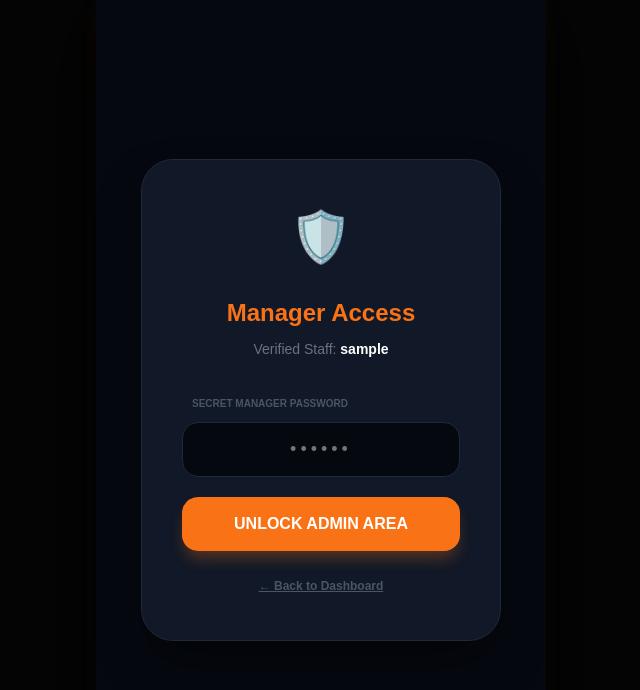
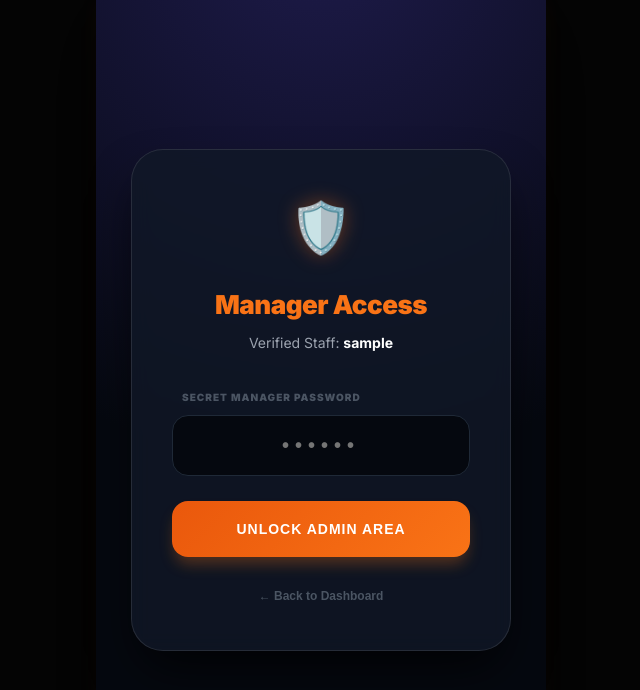
Before and after one commit to kalyan-1845/smart-menu-app, a React (Vite) app in the folder frontend/: page /manager-login in a window 1280 px wide. Shown: the top 690 px of the page, without its empty margins (319-959 px from the left). Built offline with nearby package versions, Linux system fonts and the light colour scheme; sample sign-in values are in the browser's storage.

Commit message:
all set now

```diff
--- a/frontend/src/ManagerLogin.jsx
+++ b/frontend/src/ManagerLogin.jsx
@@ -1,66 +1,65 @@
-import React, { useState } from "react";
+import React, { useState, useEffect } from "react";
 import { useNavigate } from "react-router-dom";
 
-/**
- * ManagerLogin Component
- * Acts as a secondary security layer for the Admin Panel.
- * Requires a universal manager password ('bb1972') to proceed.
- */
 const ManagerLogin = () => {
     const [password, setPassword] = useState("");
+    const [error, setError] = useState(""); // Added error state for better UI feedback
     const navigate = useNavigate();
 
-    // Grabs the username of the currently logged-in owner
     const username = localStorage.getItem("ownerUsername") || "Authorized User";
+
+    // Clear any stale auth state on mount
+    useEffect(() => {
+        localStorage.removeItem("managerAuthenticated");
+    }, []);
 
     const handleAccessSubmit = (e) => {
         e.preventDefault();
+        setError(""); // Clear previous errors
 
-        // 🔐 Universal Manager Password check
         if (password === "bb1972") {
-            // Store a local flag to prove they passed this specific login gate
             localStorage.setItem("managerAuthenticated", "true");
-
-            // Allow them into the Admin/Manage Menu area
             navigate("/admin");
         } else {
-            // Clear input on failure to allow a fresh attempt
             setPassword("");
-            alert("❌ Incorrect Manager Password. Access Denied.");
+            setError("❌ Incorrect Password"); // Set error message instead of alert
         }
     };
 
     return (
-        <div style={{ minHeight: '100vh', background: '#05080F', color: 'white', display: 'flex', justifyContent: 'center', alignItems: 'center', fontFamily: 'sans-serif', padding: '20px' }}>
-            <form onSubmit={handleAccessSubmit} style={{ background: '#111827', padding: '40px', borderRadius: '32px', border: '1px solid #1f2937', width: '100%', maxWidth: '360px', textAlign: 'center', boxShadow: '0 25px 50px -12px rgba(0, 0, 0, 0.5)' }}>
+        <div style={styles.container}>
+            <form onSubmit={handleAccessSubmit} style={styles.card}>
+                <div style={styles.shieldIcon}>🛡️</div>
+                <h2 style={styles.title}>Manager Access</h2>
+                <p style={styles.subtitle}>
+                    Verified Staff: <span style={styles.usernameText}>{username}</span>
+                </p>
 
-                {/* Visual Identity */}
-                <div style={{ fontSize: '50px', marginBottom: '20px' }}>🛡️</div>
-                <h2 style={{ fontSize: '24px', fontWeight: '900', marginBottom: '8px', color: '#f97316' }}>Manager Access</h2>
-                <p style={{ color: '#6b7280', fontSize: '14px', marginBottom: '30px' }}>Verified Staff: <span style={{ color: 'white', fontWeight: 'bold' }}>{username}</span></p>
-
-                {/* Input Area */}
-                <div style={{ textAlign: 'left', marginBottom: '20px' }}>
-                    <label style={{ fontSize: '10px', fontWeight: 'bold', color: '#4b5563', textTransform: 'uppercase', marginLeft: '10px' }}>Secret Manager Password</label>
+                <div style={styles.inputWrapper}>
+                    <label style={styles.label}>Secret Manager Password</label>
                     <input
                         type="password"
-                        /* ✅ FIXED: Added autocomplete to resolve browser warning */
                         autoComplete="current-password"
                         placeholder="••••••"
                         value={password}
                         onChange={(e) => setPassword(e.target.value)}
-                        style={{ width: '100%', padding: '16px', background: '#05080F', border: '1px solid #1f2937', borderRadius: '16px', color: 'white', marginTop: '8px', outline: 'none', fontSize: '18px', textAlign: 'center', letterSpacing: '4px' }}
+                        style={{...styles.input, borderColor: error ? '#ef4444' : '#1f2937'}} // Red border on error
                         required
                         autoFocus
                     />
+                    {/* Error Message Display */}
+                    {error && <p style={{color: '#ef4444', fontSize: '12px', marginTop: '5px', fontWeight: 'bold'}}>{error}</p>}
                 </div>
 
-                {/* Actions */}
-                <button type="submit" style={{ width: '100%', padding: '18px', background: '#f97316', color: 'white', border: 'none', borderRadius: '16px', fontWeight: '900', cursor: 'pointer', boxShadow: '0 10px 15px -3px rgba(249, 115, 22, 0.3)', transition: '0.2s' }}>
+                <button type="submit" style={styles.submitBtn}>
                     UNLOCK ADMIN AREA
                 </button>
 
-                <button type="button" onClick={() => navigate(-1)} style={{ background: 'none', border: 'none', color: '#4b5563', marginTop: '20px', cursor: 'pointer', fontSize: '12px', textDecoration: 'underline' }}>
+                <button
+                    type="button"
+                    onClick={() => navigate(-1)}
+                    style={styles.backBtn}
+                >
                     ← Back to Dashboard
                 </button>
             </form>
@@ -68,4 +67,100 @@ const ManagerLogin = () => {
     );
 };
 
+const styles = {
+    // ... (Your existing styles are fine, keep them here)
+    container: {
+        minHeight: '100vh',
+        background: 'radial-gradient(circle at 50% -10%, #1e1b4b 0%, #05080F 60%)',
+        color: 'white',
+        display: 'flex',
+        justifyContent: 'center',
+        alignItems: 'center',
+        fontFamily: "'Inter', sans-serif",
+        padding: '20px'
+    },
+    card: {
+        background: 'rgba(17, 24, 39, 0.8)',
+        backdropFilter: 'blur(10px)',
+        padding: '40px',
+        borderRadius: '32px',
+        border: '1px solid rgba(255, 255, 255, 0.1)',
+        width: '100%',
+        maxWidth: '380px',
+        textAlign: 'center',
+        boxShadow: '0 25px 50px -12px rgba(0, 0, 0, 0.8)'
+    },
+    shieldIcon: {
+        fontSize: '50px',
+        marginBottom: '20px',
+        filter: 'drop-shadow(0 0 10px rgba(249, 115, 22, 0.4))'
+    },
+    title: {
+        fontSize: '26px',
+        fontWeight: '900',
+        marginBottom: '8px',
+        color: '#f97316',
+        letterSpacing: '-0.5px'
+    },
+    subtitle: {
+        color: '#9ca3af',
+        fontSize: '14px',
+        marginBottom: '30px'
+    },
+    usernameText: {
+        color: 'white',
+        fontWeight: 'bold'
+    },
+    inputWrapper: {
+        textAlign: 'left',
+        marginBottom: '25px'
+    },
+    label: {
+        fontSize: '10px',
+        fontWeight: '900',
+        color: '#4b5563',
+        textTransform: 'uppercase',
+        marginLeft: '10px',
+        letterSpacing: '1px'
+    },
+    input: {
+        width: '100%',
+        padding: '18px',
+        background: '#05080F',
+        border: '1px solid #1f2937',
+        borderRadius: '16px',
+        color: 'white',
+        marginTop: '8px',
+        outline: 'none',
+        fontSize: '20px',
+        textAlign: 'center',
+        letterSpacing: '6px',
+        fontWeight: 'bold'
+    },
+    submitBtn: {
+        width: '100%',
+        padding: '20px',
+        background: 'linear-gradient(135deg, #ea580c 0%, #f97316 100%)',
+        color: 'white',
+        border: 'none',
+        borderRadius: '16px',
+        fontWeight: '900',
+        cursor: 'pointer',
+        boxShadow: '0 10px 15px -3px rgba(249, 115, 22, 0.3)',
+        transition: '0.3s transform ease',
+        fontSize: '14px',
+        letterSpacing: '1px'
+    },
+    backBtn: {
+        background: 'none',
+        border: 'none',
+        color: '#4b5563',
+        marginTop: '25px',
+        cursor: 'pointer',
+        fontSize: '12px',
+        textDecoration: 'none',
+        fontWeight: '600'
+    }
+};
+
 export default ManagerLogin;
```
